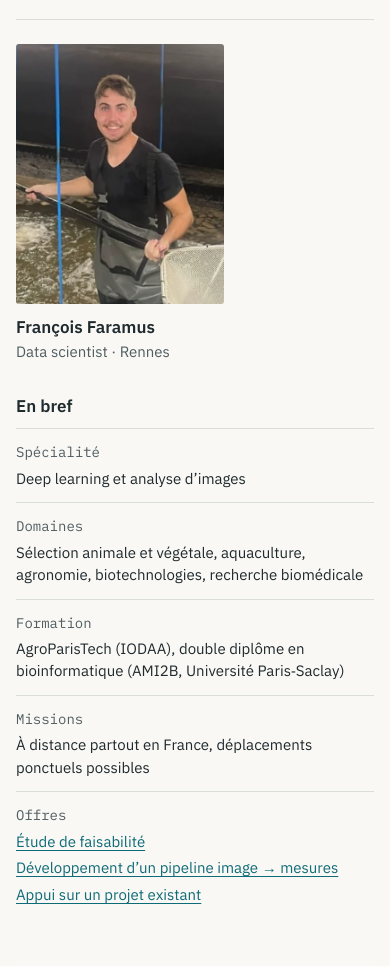
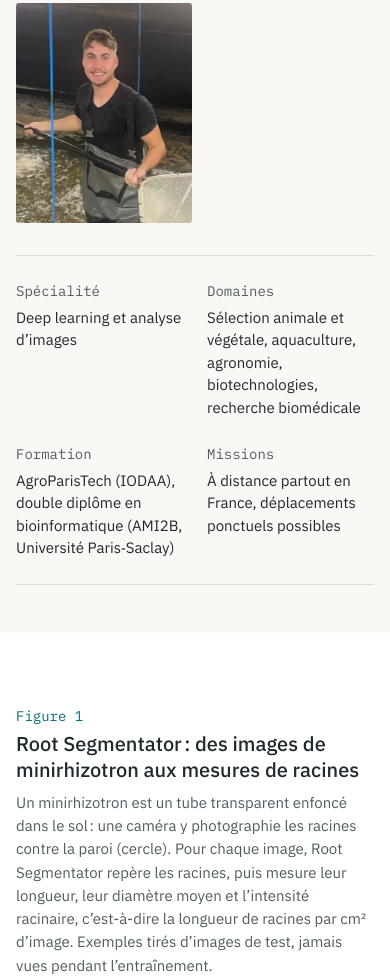
Before and after one commit to ffaramus/faramusdata.fr, a plain HTML site: page index.html in a window 390 px wide. Shown: the part 611-1591 px from the top of the page. Drawn offline with Linux system fonts and the light colour scheme.

Commit message:
Haut de page : photo seule à droite, En bref en bande horizontale

```diff
--- a/assets/css/style.css
+++ b/assets/css/style.css
@@ -233,14 +233,15 @@ a:hover {
 }
 
 
-/* Accueil : l'accroche est équilibrée par un encadré « En bref » en marge,
-   comme le résumé d'un article ; la figure forme ensuite sa propre section. */
+/* Accueil : texte et bouton à gauche, photo à droite, centrée verticalement ;
+   puis « En bref » en bande horizontale sur toute la largeur. */
 
 .accroche {
   display: grid;
   grid-template-columns: minmax(0, 7fr) minmax(0, 4fr);
-  align-items: start;
+  align-items: center;
   column-gap: var(--espace-8);
+  row-gap: var(--espace-8);
   padding-block: var(--espace-8);
 }
 
@@ -264,49 +265,27 @@ a:hover {
   margin-top: var(--espace-6);
 }
 
-.en-bref {
-  padding-left: var(--espace-6);
-  border-left: 1px solid var(--couleur-filet);
-}
-
-/* Photo en tête de l'encadré « En bref », avec nom et métier : une carte d'identité */
-.carte-identite {
-  margin: 0 0 var(--espace-6);
+.accroche-photo {
+  justify-self: center;
 }
 
 .portrait {
   width: 100%;
-  max-width: 15rem;
+  max-width: 13rem;
   border-radius: 3px;
 }
 
-.carte-identite figcaption {
-  margin-top: var(--espace-3);
-  line-height: 1.4;
-}
-
-.carte-identite strong {
-  display: block;
-  font-weight: 600;
-}
-
-.carte-identite span {
-  color: var(--couleur-texte-secondaire);
-  font-size: var(--taille-1);
-}
-
-.en-bref h2 {
-  font-size: var(--taille-2);
-  font-weight: 600;
+.en-bref {
+  grid-column: 1 / -1;
+  padding-block: var(--espace-5);
+  border-block: 1px solid var(--couleur-filet);
 }
 
 .en-bref dl {
-  margin: var(--espace-3) 0 0;
-}
-
-.en-bref dl > div {
-  padding-block: var(--espace-3);
-  border-top: 1px solid var(--couleur-filet);
+  display: grid;
+  grid-template-columns: repeat(4, minmax(0, 1fr));
+  gap: var(--espace-6);
+  margin: 0;
 }
 
 .en-bref dt {
@@ -319,16 +298,6 @@ a:hover {
   margin: var(--espace-1) 0 0;
   font-size: var(--taille-1);
   line-height: 1.5;
-}
-
-.en-bref ul {
-  margin: 0;
-  padding: 0;
-  list-style: none;
-}
-
-.en-bref li + li {
-  margin-top: var(--espace-1);
 }
 
 /* Bandes : une section sur deux sur fond blanc, sur toute la largeur de l'écran.
@@ -1292,19 +1261,21 @@ a:hover {
 @media (max-width: 52rem) {
   .accroche {
     grid-template-columns: minmax(0, 1fr);
-    row-gap: var(--espace-7);
+    row-gap: var(--espace-6);
     padding-block: var(--espace-7);
   }
 
-  .portrait {
-    max-width: 13rem;
+  .accroche-photo {
+    justify-self: start;
   }
 
-  .en-bref {
-    padding-top: var(--espace-5);
-    padding-left: 0;
-    border-top: 1px solid var(--couleur-filet);
-    border-left: 0;
+  .portrait {
+    max-width: 11rem;
+  }
+
+  .en-bref dl {
+    grid-template-columns: repeat(2, minmax(0, 1fr));
+    gap: var(--espace-5) var(--espace-5);
   }
 
   .vitrine,
--- a/index.html
+++ b/index.html
@@ -33,28 +33,17 @@
           <a class="bouton" href="#contact">Parlons de vos images</a>
         </div>
 
-        <aside class="en-bref" aria-labelledby="en-bref-titre">
-          <figure class="carte-identite">
-            <img class="portrait" src="assets/img/portrait.webp" width="464" height="580"
-                 alt="François Faramus, debout dans un bassin d’élevage de poissons, en waders, une épuisette à la main.">
-            <figcaption><strong>François Faramus</strong><span>Data scientist · Rennes</span></figcaption>
-          </figure>
-          <h2 id="en-bref-titre">En bref</h2>
+        <div class="accroche-photo">
+          <img class="portrait" src="assets/img/portrait.webp" width="464" height="580"
+               alt="François Faramus, debout dans un bassin d’élevage de poissons, en waders, une épuisette à la main.">
+        </div>
+
+        <aside class="en-bref" aria-label="En bref">
           <dl>
             <div><dt>Spécialité</dt><dd>Deep learning et analyse d’images</dd></div>
             <div><dt>Domaines</dt><dd>Sélection animale et végétale, aquaculture, agronomie, biotechnologies, recherche biomédicale</dd></div>
             <div><dt>Formation</dt><dd>AgroParisTech (IODAA), double diplôme en bioinformatique (AMI2B, Université Paris&#8209;Saclay)</dd></div>
             <div><dt>Missions</dt><dd>À distance partout en France, déplacements ponctuels possibles</dd></div>
-            <div>
-              <dt>Offres</dt>
-              <dd>
-                <ul>
-                  <li><a href="#offres">Étude de faisabilité</a></li>
-                  <li><a href="#offres">Développement d’un pipeline image → mesures</a></li>
-                  <li><a href="#offres">Appui sur un projet existant</a></li>
-                </ul>
-              </dd>
-            </div>
           </dl>
         </aside>
       </section>
@@ -225,7 +214,6 @@
           <li>Vos images sont difficiles&#8239;: bruitées, hétérogènes, avec peu d’exemples annotés.</li>
           <li>Vous avez un modèle qui fonctionne dans un notebook, mais personne ne peut s’en servir.</li>
         </ol>
-        <p class="section-note">Moins d’images à annoter, c’est moins de temps et d’argent dépensés.</p>
       </section>
 
       <section class="section bande" id="offres" aria-labelledby="offres-titre">
```
